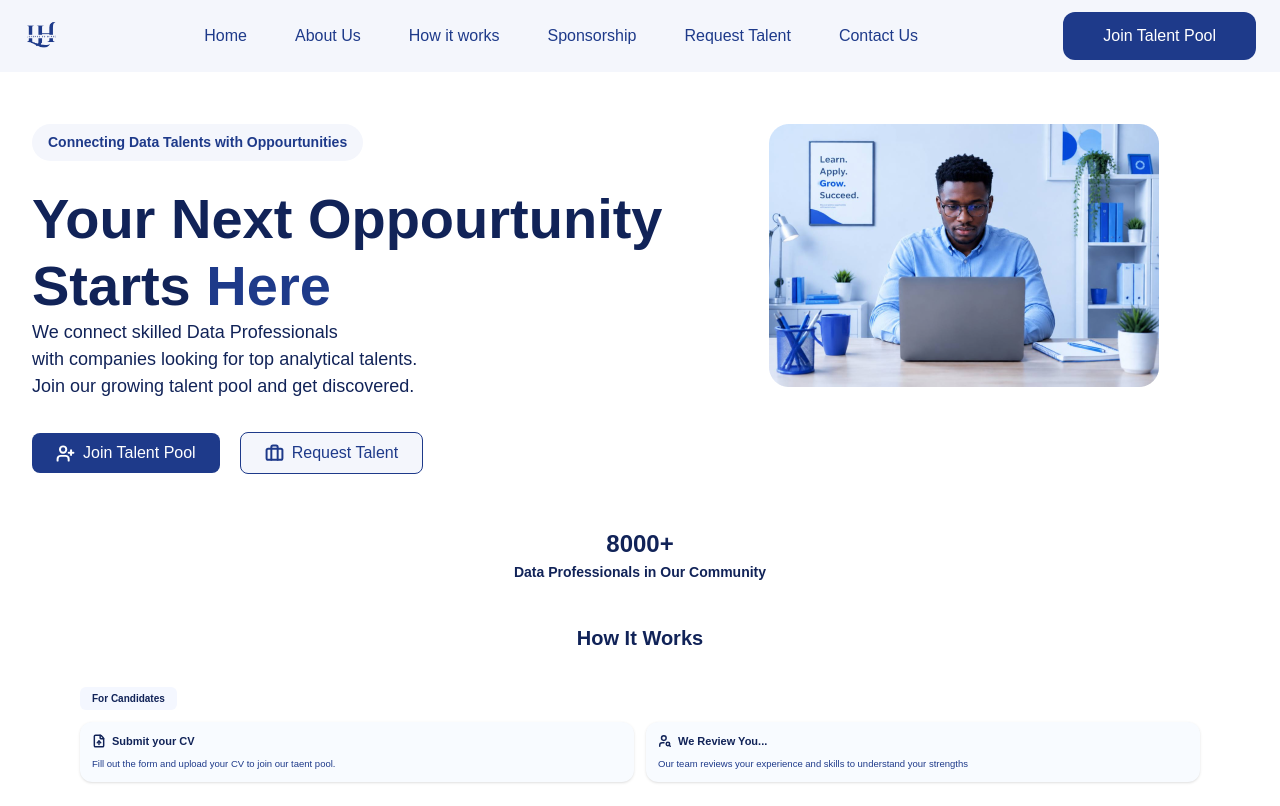
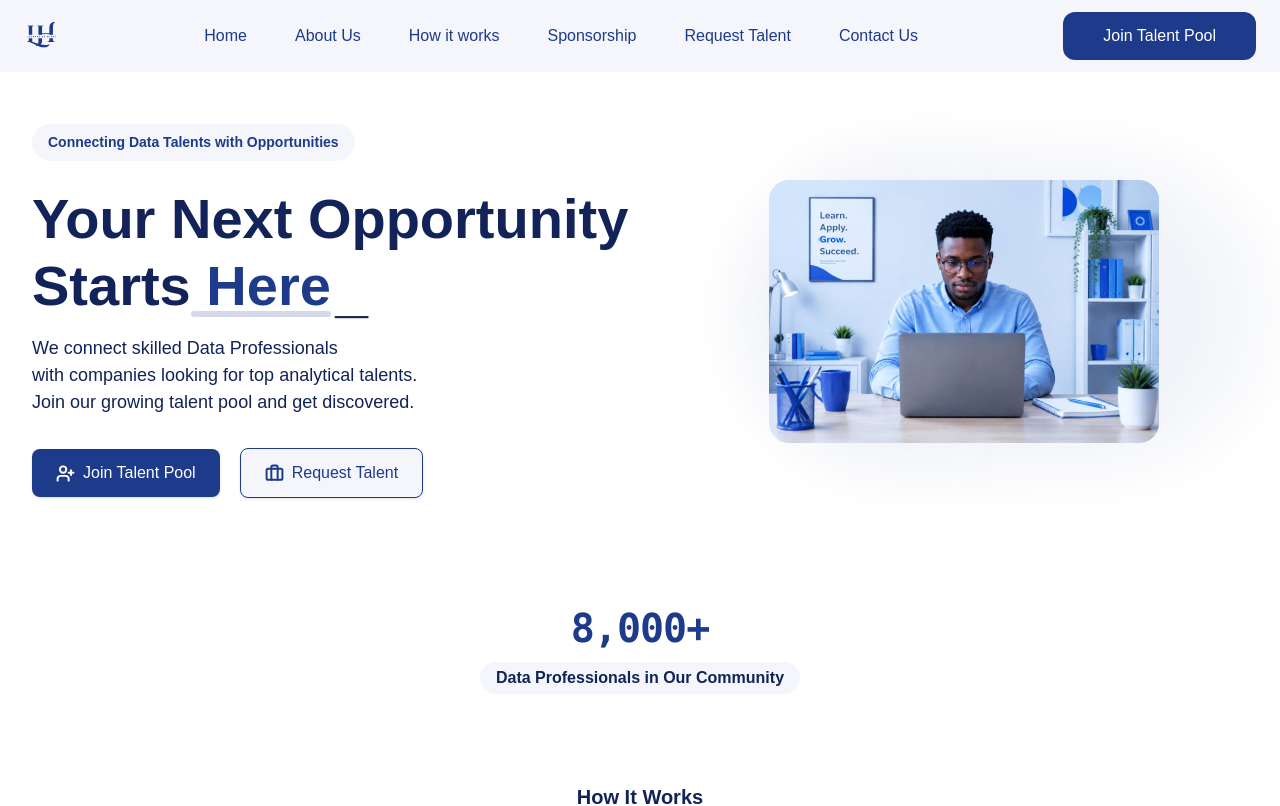
Before and after one commit to Nngozii/Learned2Hired, a React (Vite) app: page / in a window 1280 px wide. Shown: the top 806 px of the page. Built offline with nearby package versions, Linux system fonts and the light colour scheme.

Commit message:
feat(hero): update Hero section with dynamic CTAs

```diff
--- a/src/components/sections/Hero.tsx
+++ b/src/components/sections/Hero.tsx
@@ -1,52 +1,74 @@
 import { UserPlus, Briefcase } from 'lucide-react'
-
+import { Button } from '../ui/Button'
+import { Reveal } from '../ui/Reveal'
+import { AnimatedCounter } from '../ui/AnimatedCounter'
 
 function Hero() {
   return (
-    <section className='items-center bg-brand-white px-8'>
+    <section className='items-center bg-transparent px-8 relative z-10'>
 
         <div className='grid grid-cols-1 md:grid-cols-12 max-w-7xl mx-auto py-13 gap-12'>
 
-        <div className='col-span-1 md:col-span-7'>
+        <div className='col-span-1 md:col-span-7 flex flex-col justify-center'>
+            <Reveal direction="down" delay={100}>
+                <p className='text-brand-primary bg-brand-light mb-6 font-semibold text-[14px] px-4 py-2 rounded-full w-fit'>
+                Connecting Data Talents with Opportunities
+                </p>
+            </Reveal>
 
-            <p className='text-brand-primary bg-brand-light mb-6 font-semibold text-[14px] px-4 py-2 rounded-full w-fit'>
-            Connecting Data Talents with Oppourtunities
-            </p>
+            <Reveal direction="left" delay={300}>
+                <h1 className='text-[36px] md:text-[56px] font-bold text-brand-dark leading-[1.2] mb-4 relative'>
+                    Your Next Opportunity <br /> Starts
+                    <span className='text-brand-primary relative'>
+                        {' '}Here
+                        <span className="absolute bottom-0 left-0 w-full h-[6px] bg-brand-primary/20 rounded-full animate-pulse"></span>
+                    </span>
+                    <span className="inline-block ml-1 animate-pulse font-mono font-normal">_</span>
+                </h1>
+            </Reveal>
 
-            <h1 className='text-[36px] md:text-[56px] font-bold text-brand-dark leading-[1.2]'>
-                Your Next Oppourtunity <br /> Starts
-                <span className='text-brand-primary'> Here</span>
-            </h1>
-
+            <Reveal direction="left" delay={500}>
                 <p className='text-[14px] md:text-[18px] text-brand-dark font-medium max-w-[421px]'>
                     We connect skilled Data Professionals <br /> with companies looking for top analytical talents. <br />
                     Join our growing talent pool and get discovered.
                 </p>
+            </Reveal>
 
+            <Reveal direction="up" delay={700}>
                 <div className='flex flex-col md:flex-row items-center gap-5 mt-8'>
-                <button className='flex items-center gap-2 bg-brand-primary text-white px-6 py-2 rounded-lg cursor-pointer hover:opacity-90 transition-all'>
+                    <Button to="/join-talent-pool" className='px-6 py-3 rounded-lg shadow-sm'>
                         <UserPlus size={19} strokeWidth={2.5}/>
                         Join Talent Pool
-                </button>
+                    </Button>
 
-                <button className='flex items-center gap-2 bg-brand-light text-brand-primary border-brand-primary border px-6 py-2 rounded-lg cursor-pointer hover:opacity-90 transition-all'>
+                    <Button to="/request-talent" className='bg-brand-light text-brand-primary border-brand-primary border px-6 py-3 rounded-lg shadow-sm'>
                         <Briefcase size={19} strokeWidth={2.5}/>
                         Request Talent
-                </button>
+                    </Button>
+                </div>
+            </Reveal>
+        </div>
+
+        <div className='col-span-1 md:col-span-5 flex items-center justify-center'>
+            <Reveal direction="none" delay={800} className="w-full">
+                <div className="relative">
+                    <div className="absolute -inset-4 bg-gradient-to-r from-brand-primary/10 to-brand-primary/5 rounded-full blur-2xl animate-pulse"></div>
+                    <img src="hero_image.png" alt="Learned2Hired" className="relative z-10 hover:scale-105 transition-transform duration-700 ease-out" />
+                </div>
+            </Reveal>
         </div>
         </div>
 
-        <div className='col-span-1 md:col-span-5'>
-            <img src="hero_image.png" alt="Learned2Hired" />
+        <Reveal direction="up" delay={1000}>
+            <div className='flex flex-col items-center justify-center py-12'>
+                <h1 className='text-[32px] md:text-[40px] text-brand-primary font-bold tracking-tight'>
+                    <AnimatedCounter value={8000} duration={2500} formatter={(val) => val.toLocaleString() + '+'} />
+                </h1>
+                <p className='text-[14px] md:text-[16px] text-brand-dark font-semibold mt-1 bg-brand-light px-4 py-1 rounded-full'>
+                    Data Professionals in Our Community
+                </p>
             </div>
-        </div>
-
-        <div className='flex flex-col items-center justify-center'>
-            <h1 className='text-[24px] text-brand-dark font-bold'>
-                8000+
-            </h1>
-            <p className='text-[14px] text-brand-dark font-bold'>Data Professionals in Our Community</p>
-        </div>
+        </Reveal>
     </section>
   )
 }
```
Lines whose indentation alone changed are shown as unchanged.
